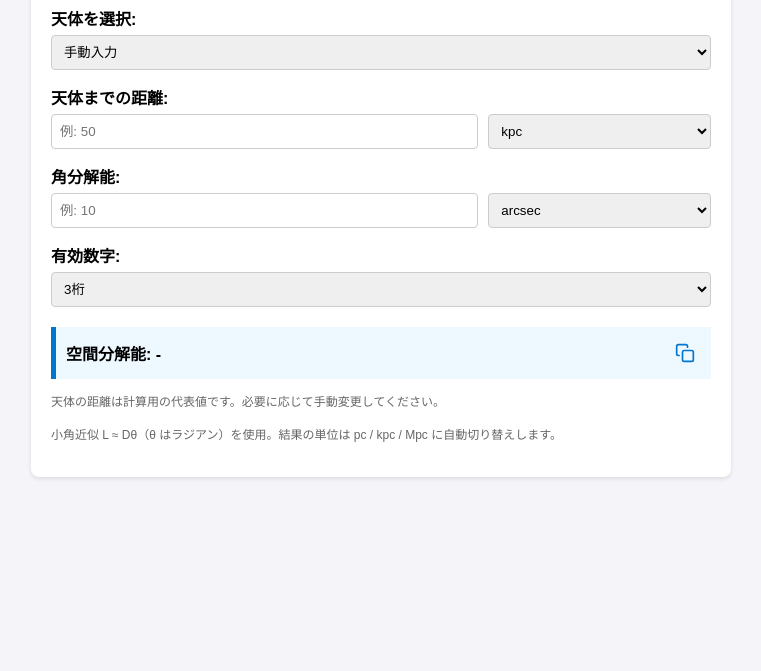
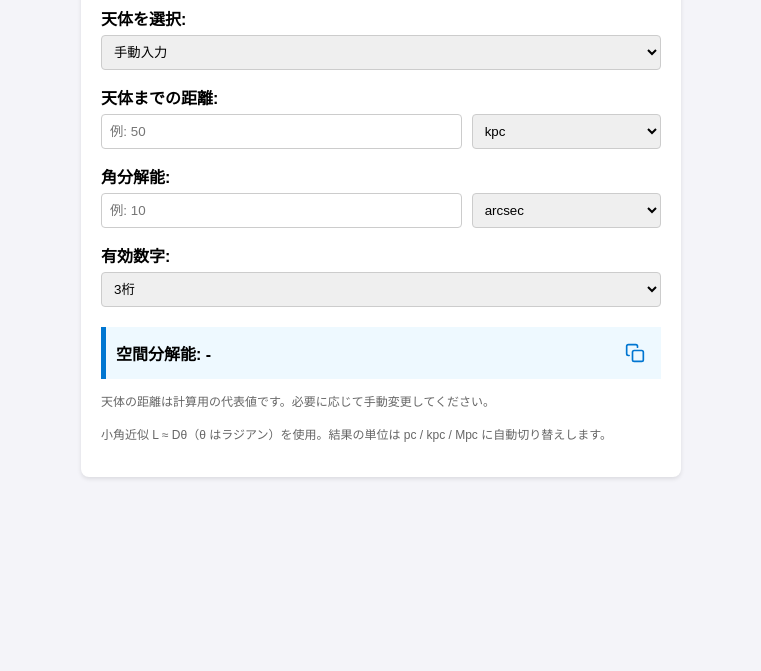
Before and after one commit to naoya-namba/radio_tools, a plain HTML site: page angular-spatial-resolution/index.html in a window 1280 px wide. Shown: the part 129-800 px from the top of the page, without its empty margins (259-1020 px from the left). Drawn offline with Linux system fonts and the light colour scheme.

Commit message:
Update tools

```diff
--- a/angular-spatial-resolution/index.html
+++ b/angular-spatial-resolution/index.html
@@ -6,7 +6,7 @@
 <title>角分解能 → 空間分解能</title>
 <style>
 body {font-family:sans-serif;margin:40px;background:#f4f4f9;}
-.flex-container {display:flex;gap:20px;flex-wrap:wrap;max-width:700px;margin:0 auto;}
+.flex-container {display:flex;gap:20px;flex-wrap:wrap;max-width:600px;margin:0 auto;}
 .container {flex:1;min-width:0;background:#fff;padding:20px;border-radius:8px;box-shadow:0 2px 4px rgba(0,0,0,.1);}
 .form-group {margin-bottom:15px;}
 .input-row {display:flex;gap:10px;align-items:stretch;}
```
